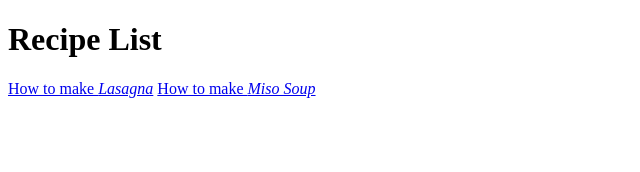
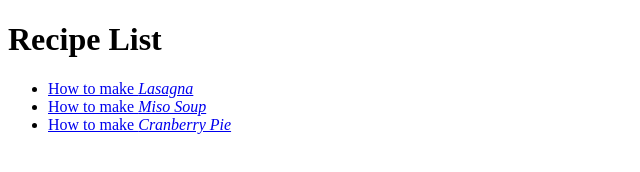
Before and after one commit to tewewi/odin-recipes, a plain HTML site: page index.html in a window 1280 px wide. Shown: the whole page, without its empty margins (0-640 px from the left). Drawn offline with Linux system fonts and the light colour scheme.

Commit message:
Refactor homepage so recipes are listed

```diff
--- a/index.html
+++ b/index.html
@@ -8,7 +8,11 @@
 
     <body>
         <h1>Recipe List</h1>
-        <a href="./recipes/lasagna.html">How to make <em>Lasagna</em></a>
-        <a href="./recipes/miso_soup.html">How to make <em>Miso Soup</em></a>
+        <ul>
+            <li><a href="./recipes/lasagna.html">How to make <em>Lasagna</em></a></li>
+            <li><a href="./recipes/miso_soup.html">How to make <em>Miso Soup</em></a></li>
+            <li><a href="./recipes/cranberry_pie.html">How to make <em>Cranberry Pie</em></a></li>
+        </ul>
+
     </body>
 </html>
```
